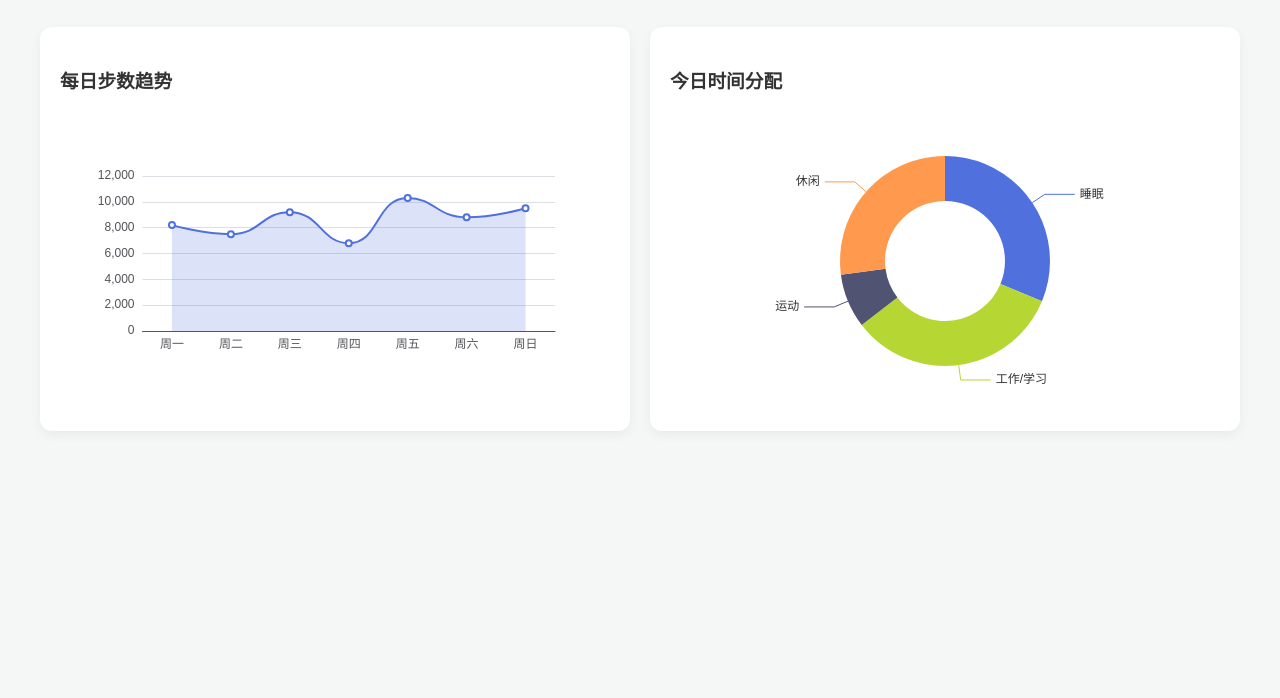
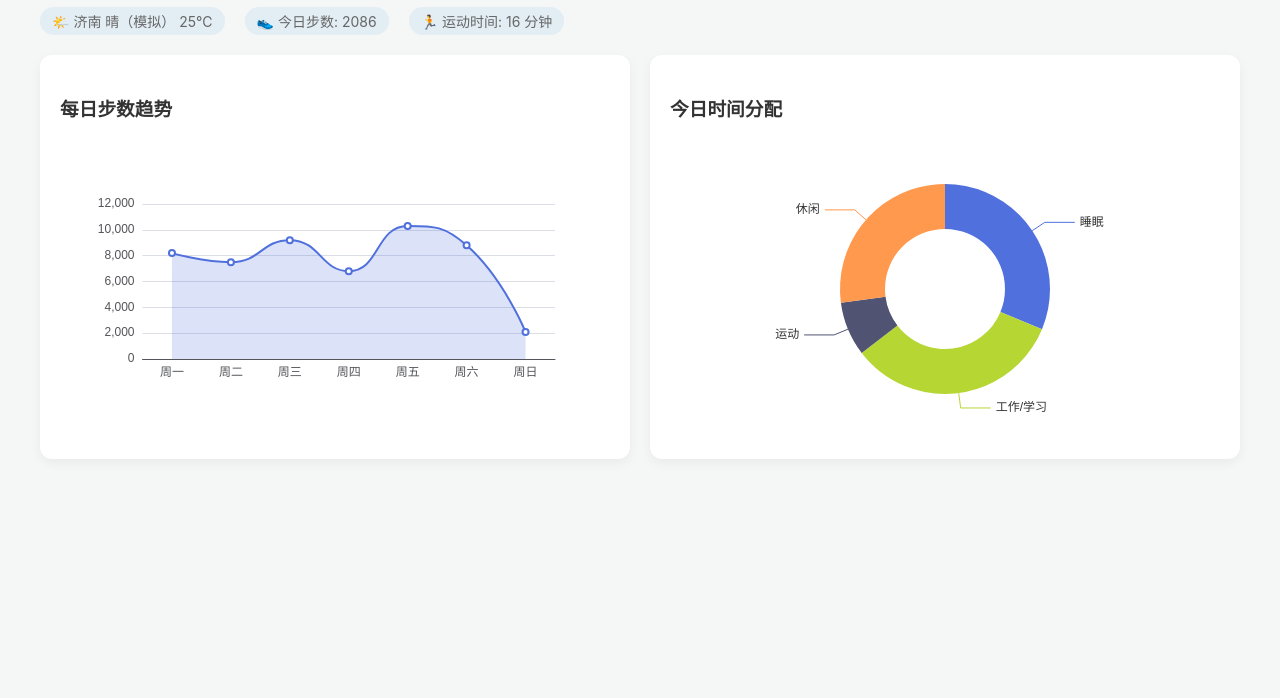
Before and after one commit to i7yy/personal-dashboard, a website built with Vite: page index.html in a window 1280 px wide. Shown: the part 102-800 px from the top of the page. Built offline with nearby package versions, Linux system fonts and the light colour scheme; no server answers.

Commit message:
feat: 实现模拟步数与运动时间天气实时动态更新

```diff
--- a/index.html
+++ b/index.html
@@ -9,7 +9,15 @@
 <body>
   <div class="dashboard">
     <header class="header">
-      <h1>个人数据生活仪表盘</h1>
+      <div>
+        <h1>个人数据生活仪表盘</h1>
+        <!-- 实时数据展示区 -->
+        <div id="realtime-info" class="realtime-info">
+          <span id="weather-box">🌤️ 正在获取天气...</span>
+          <span id="steps-box">👟 正在获取步数...</span>
+          <span id="exercise-box">🏃 运动时间: -- 分钟</span>
+        </div>
+      </div>
       <button id="theme-toggle" class="btn">切换暗色模式</button>
     </header>
 
--- /dev/null
+++ b/src/api.js
@@ -0,0 +1,49 @@
+// src/api.js
+
+// 模拟真实人类活动算法的“步数引擎”
+export function generateRealisticSteps() {
+  const now = new Date();
+  const hour = now.getHours();
+  const STORAGE_KEY = 'dashboard_daily_steps';
+
+  // 1. 尝试从本地存储读取（模拟真实的一天累积）
+  let currentData = JSON.parse(localStorage.getItem(STORAGE_KEY));
+  if (!currentData || currentData.date !== now.toDateString()) {
+    // 如果是新的一天，初始化一个起始步数（比如早上8点前步数很少）
+    let initialSteps = hour < 8 ? Math.floor(Math.random() * 500) : 2000;
+    currentData = { date: now.toDateString(), steps: initialSteps };
+  }
+
+  // 2. 随机游走算法：步数在 -50 到 +150 之间波动（模拟走路/打字等活动）
+  // 晚上11点后到早上6点不增长，模拟睡觉
+  if (hour >= 6 && hour < 23) {
+    const delta = Math.floor(Math.random() * 200) - 50;
+    currentData.steps += delta;
+  }
+
+  // 保证步数不会为负
+  if (currentData.steps < 0) currentData.steps = 0;
+
+  // 3. 持久化存储，刷新页面不丢失
+  localStorage.setItem(STORAGE_KEY, JSON.stringify(currentData));
+
+  // 4. 计算运动时间（步数 / 125 估算分钟数，大概 125步/分钟）
+  const exerciseMinutes = Math.floor(currentData.steps / 125);
+
+  return {
+    steps: currentData.steps,
+    exerciseMinutes: exerciseMinutes
+  };
+}
+
+// 天气获取逻辑
+export async function fetchWeather() {
+  try {
+    const response = await fetch('https://api.vvhan.com/api/weather?city=济南');
+    if (!response.ok) throw new Error('网络异常');
+    const data = await response.json();
+    return { city: data.city, temp: data.data.tem, weather: data.data.wea };
+  } catch (error) {
+    return { city: '济南', temp: '25', weather: '晴（模拟）' };
+  }
+}
--- a/src/main.js
+++ b/src/main.js
@@ -1,10 +1,24 @@
 import * as echarts from 'echarts';
+import { generateRealisticSteps, fetchWeather } from './api.js';
 import './style.css';
+
+// 存储图表实例，供实时更新使用
+let stepsChart = null;
+let sleepChart = null;
 
 // 初始化图表
 function initCharts() {
+  const stepsDom = document.getElementById('chart-steps');
+  const sleepDom = document.getElementById('chart-sleep');
+
+  if (!stepsDom || !sleepDom) return;
+
+  // 如果实例已存在，先销毁，防止内存泄漏和重复渲染
+  if (stepsChart) stepsChart.dispose();
+  if (sleepChart) sleepChart.dispose();
+
   // 1. 步数趋势图（折线图）
-  const stepsChart = echarts.init(document.getElementById('chart-steps'));
+  stepsChart = echarts.init(stepsDom);
   stepsChart.setOption({
     tooltip: { trigger: 'axis' },
     xAxis: {
@@ -21,7 +35,7 @@ function initCharts() {
   });
 
   // 2. 时间分配图（饼图）
-  const sleepChart = echarts.init(document.getElementById('chart-sleep'));
+  sleepChart = echarts.init(sleepDom);
   sleepChart.setOption({
     tooltip: { trigger: 'item' },
     series: [{
@@ -38,8 +52,8 @@ function initCharts() {
 
   // 窗口大小变化时自适应
   window.addEventListener('resize', () => {
-    stepsChart.resize();
-    sleepChart.resize();
+    if (stepsChart) stepsChart.resize();
+    if (sleepChart) sleepChart.resize();
   });
 }
 
@@ -48,13 +62,58 @@ function initThemeToggle() {
   const toggleBtn = document.getElementById('theme-toggle');
   toggleBtn.addEventListener('click', () => {
     document.body.classList.toggle('dark-mode');
-    // 重新渲染图表以适应颜色变化（简单写法）
+    // 重新渲染图表以适应颜色变化
     initCharts();
   });
+}
+
+// 初始化实时数据（核心升级部分）
+async function initRealTimeData() {
+  const weatherBox = document.getElementById('weather-box');
+  const stepsBox = document.getElementById('steps-box');
+  const exerciseBox = document.getElementById('exercise-box');
+
+  // 1. 获取天气（异步请求 + 错误降级）
+  try {
+    const weather = await fetchWeather();
+    weatherBox.innerHTML = `🌤️ ${weather.city} ${weather.weather} ${weather.temp}℃`;
+  } catch (error) {
+    weatherBox.innerHTML = `🌤️ 天气获取失败`;
+  }
+
+  // 2. 获取实时步数与运动时间，并同步更新 ECharts 图表
+  function updateRealTimeStats() {
+    const stats = generateRealisticSteps();
+
+    // 更新文本标签
+    stepsBox.innerHTML = `👟 今日步数: ${stats.steps}`;
+    if (exerciseBox) {
+      exerciseBox.innerHTML = `🏃 运动时间: ${stats.exerciseMinutes} 分钟`;
+    }
+
+    // 让左侧的折线图数据也实时变化！
+    if (stepsChart) {
+      const currentOption = stepsChart.getOption();
+      const currentDataArray = currentOption.series[0].data;
+      // 将数组最后一个值替换为当前的实时步数
+      currentDataArray[currentDataArray.length - 1] = stats.steps;
+
+      stepsChart.setOption({
+        series: [{ data: currentDataArray }]
+      });
+    }
+  }
+
+  // 立即执行一次
+  updateRealTimeStats();
+
+  // 每 3 秒更新一次（模拟实时数据流）
+  setInterval(updateRealTimeStats, 3000);
 }
 
 // 页面加载完成后执行
 window.addEventListener('DOMContentLoaded', () => {
   initCharts();
   initThemeToggle();
+  initRealTimeData();
 });
--- a/src/style.css
+++ b/src/style.css
@@ -34,6 +34,26 @@ body {
   margin-bottom: 20px;
 }
 
+/* 实时数据标签样式 */
+.realtime-info {
+  display: flex;
+  gap: 20px;
+  margin-top: 10px;
+  font-size: 14px;
+  color: #666;
+}
+
+body.dark-mode .realtime-info {
+  color: #aaa;
+}
+
+.realtime-info span {
+  background: rgba(74, 144, 226, 0.1);
+  padding: 4px 12px;
+  border-radius: 20px;
+  transition: all 0.3s;
+}
+
 .btn {
   padding: 8px 16px;
   cursor: pointer;
```
